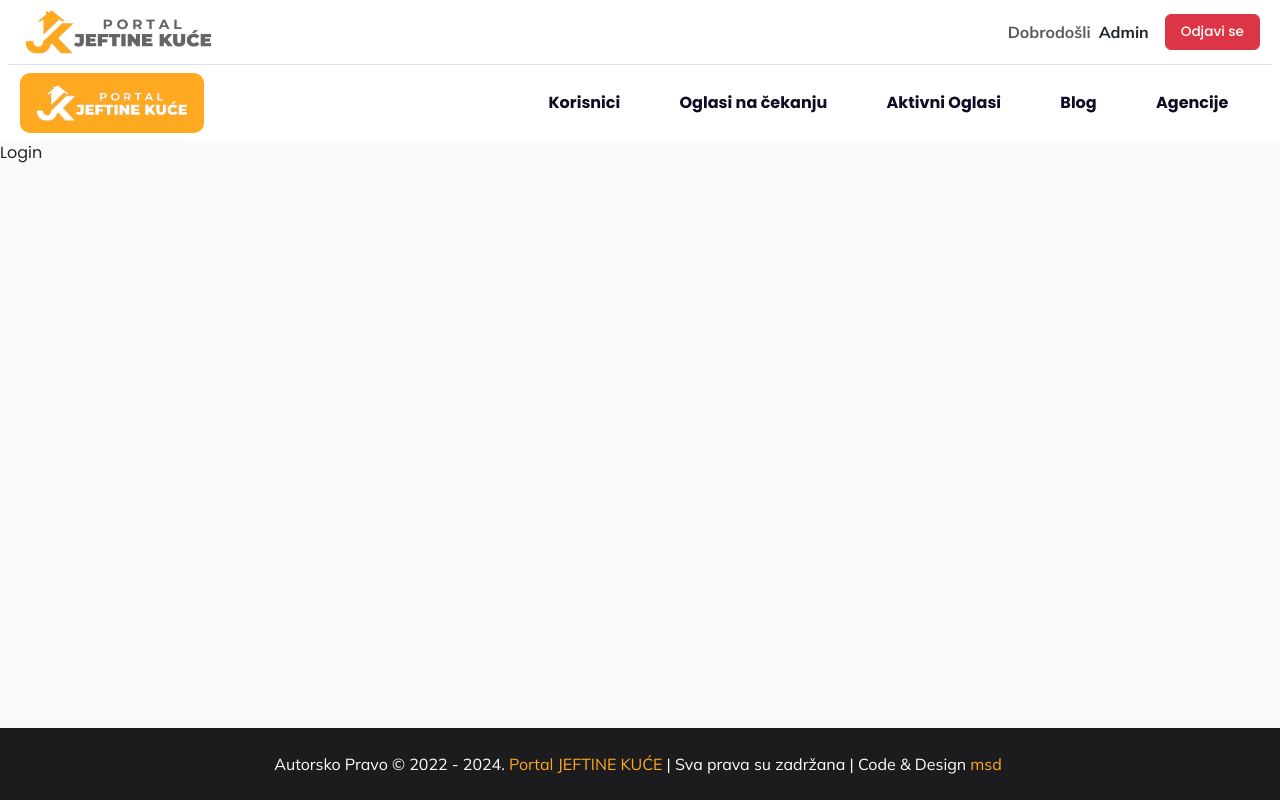
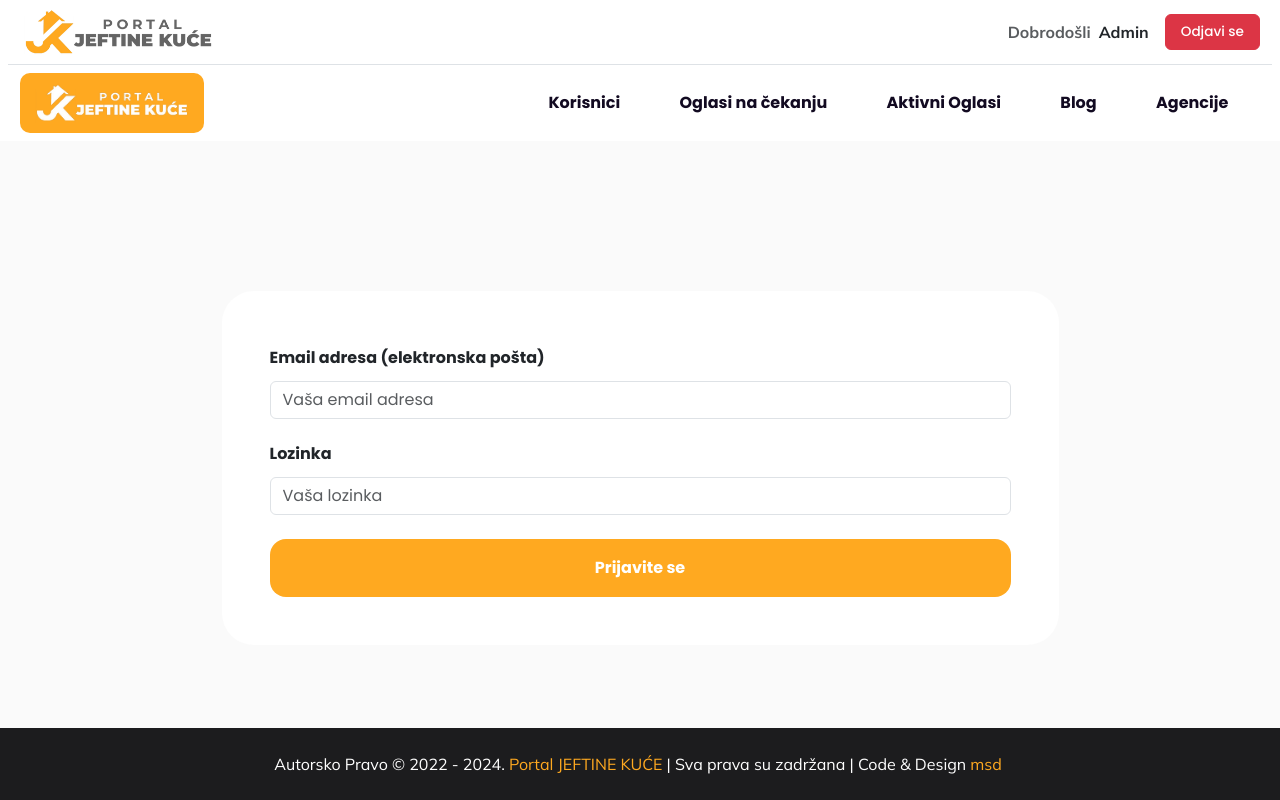
Before and after one commit to bojan-ski/react-cheap-houses-admin, a React (Vite) app: page / in a window 1280 px wide. Built offline with nearby package versions, Linux system fonts and the light colour scheme.

Commit message:
login page initial setup done

```diff
--- a/src/index.css
+++ b/src/index.css
@@ -432,25 +432,11 @@ main {
   flex: 1;
 }
 
-/* PageLocation Component */
-.page-location {
-  font-size: 0.75rem;
+/* LOGIN PAGE */
+.login-page .login-form{
+  margin-top: 150px;
 }
 
-.page-location .home-link {
-  color: var(--orange-color);
-}
-
-.page-location .home-link:hover {
-  color: var(--dark-orange-color);
-}
-
-.page-location .home-link:after {
-  content: ">";
-  color: var(--dark-color);
-  margin: 0 12px;
-  font-weight: 500;
-}
 
 /* ERROR PAGE */
 .error {
--- a/src/pages/Login.jsx
+++ b/src/pages/Login.jsx
@@ -1,8 +1,52 @@
+import { useNavigate } from "react-router-dom";
+// toastify
+import { toast } from 'react-toastify'
 
 
 const Login = () => {
+  const navigate = useNavigate()
+
+  const handleLoginSubmit = e => {
+    e.preventDefault()
+
+    const enteredEmail = e.target.elements[0].value.trim()
+    const enteredPassword = e.target.elements[1].value
+
+    console.log(enteredEmail);
+    console.log(enteredPassword);
+
+  }
+
+
   return (
-    <div>Login</div>
+    <div className="login-page">
+      <div className="container">
+
+        <section className="login-form bg-white w-75 mx-auto p-5 rounded-5">
+          <form onSubmit={handleLoginSubmit}>
+
+            <div className="mb-3">
+              <label htmlFor="loginEmail" className="col-form-label fw-bolder mb-1">
+                Email adresa (elektronska pošta)
+              </label>
+              <input type="email" className="form-control" name="loginEmail" id="loginEmail" placeholder="Vaša email adresa" required />
+            </div>
+
+            <div className="mb-4">
+              <label htmlFor="loginPassword" className="col-form-label fw-bolder mb-1">
+                Lozinka
+              </label>
+              <input type="password" className="form-control" name="loginPassword" id="loginPassword" placeholder="Vaša lozinka" required />
+            </div>
+
+            <button type="submit" className="btn bg-orange-hover fw-bolder text-white py-3 w-100 rounded-4">
+              Prijavite se
+            </button>
+          </form>
+        </section>
+
+      </div>
+    </div>
   )
 }
 
```
